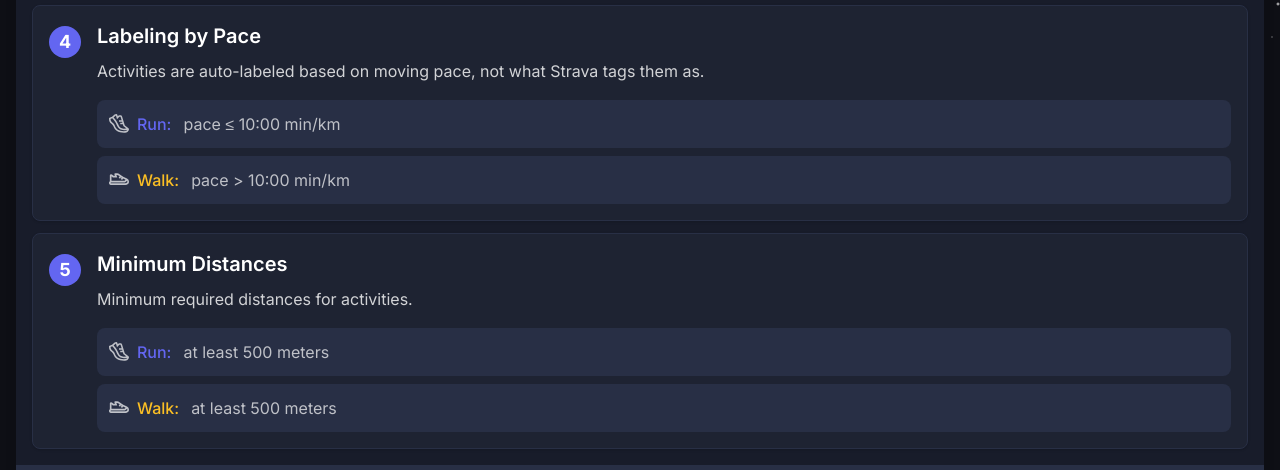
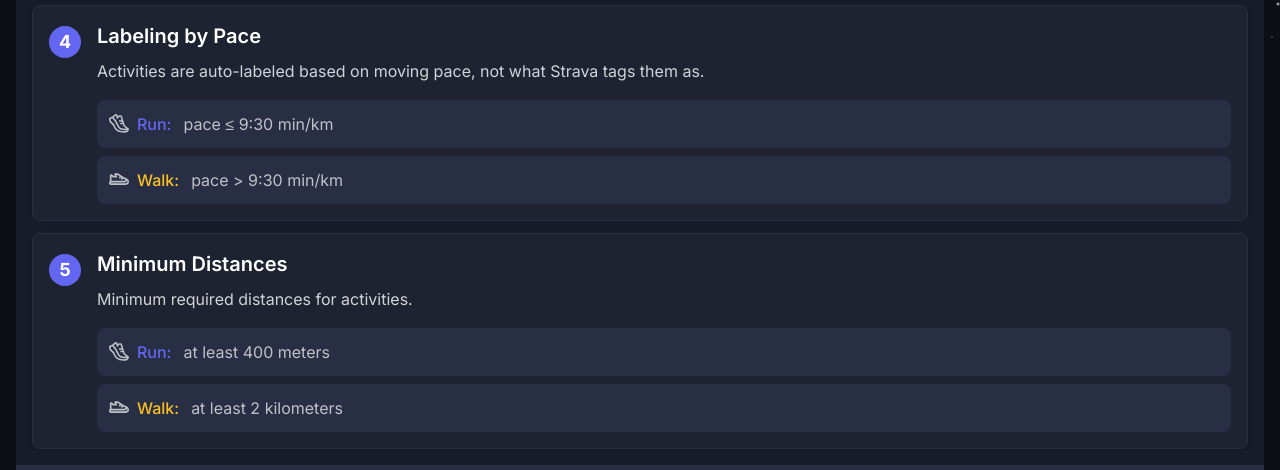
Before and after one commit to Aaryash-Shakya/run-club-tracker, a Vue app in the folder frontend/: page /rules in a window 1280 px wide. Shown: the part 737-1207 px from the top of the page. Built offline with nearby package versions, Linux system fonts and the light colour scheme; what oh-vue-icons would draw is missing.

Commit message:
chore: update threshold distance and pace

```diff
--- a/frontend/src/components/RulesList.vue
+++ b/frontend/src/components/RulesList.vue
@@ -99,16 +99,16 @@ const runClubRules = [
 		description:
 			'Activities are auto-labeled based on moving pace, not what Strava tags them as.',
 		details: [
-			{ activity: 'Run', requirement: 'pace ≤ 10:00 min/km' },
-			{ activity: 'Walk', requirement: 'pace > 10:00 min/km' },
+			{ activity: 'Run', requirement: 'pace ≤ 9:30 min/km' },
+			{ activity: 'Walk', requirement: 'pace > 9:30 min/km' },
 		],
 	},
 	{
 		title: 'Minimum Distances',
 		description: 'Minimum required distances for activities.',
 		details: [
-			{ activity: 'Run', requirement: 'at least 500 meters' },
-			{ activity: 'Walk', requirement: 'at least 500 meters' },
+			{ activity: 'Run', requirement: 'at least 400 meters' },
+			{ activity: 'Walk', requirement: 'at least 2 kilometers' },
 		],
 	},
 ]
```
Also changed, not shown: 1 other file (tests, documents, lock files or other folders).
